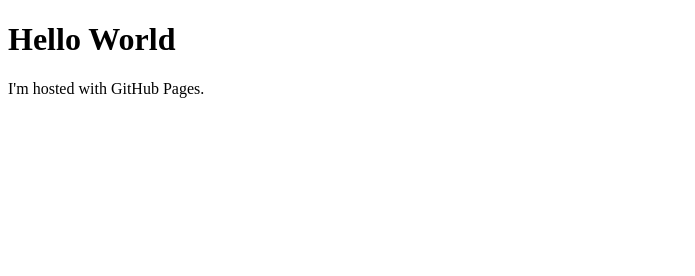
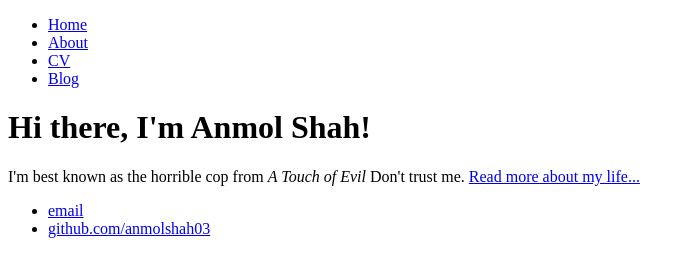
Before and after one commit to anmolshah03/anmolshah03.github.io, a plain HTML site: page index.html in a window 1280 px wide. Shown: the whole page, without its empty margins (0-695 px from the left). Drawn offline with Linux system fonts and the light colour scheme.

Commit message:
Update index.html

```diff
--- a/index.html
+++ b/index.html
@@ -1,7 +1,36 @@
-<!DOCTYPE html>
+<!-- <!DOCTYPE html>
 <html>
 <body>
 <h1>Hello World</h1>
 <p>I'm hosted with GitHub Pages.</p>
 </body>
+</html> -->
+
+<!DOCTYPE html>
+<html>
+	<head>
+		<title>Anmol Shah, Data Scientist</title>
+	</head>
+	<body>
+		<nav>
+    		<ul>
+        		<li><a href="/">Home</a></li>
+	        	<li><a href="/about">About</a></li>
+        		<li><a href="/cv">CV</a></li>
+        		<li><a href="/blog">Blog</a></li>
+    		</ul>
+		</nav>
+		<div class="container">
+    		<div class="blurb">
+        		<h1>Hi there, I'm Anmol Shah!</h1>
+				<p>I'm best known as the horrible cop from <em>A Touch of Evil</em> Don't trust me. <a href="/about">Read more about my life...</a></p>
+    		</div><!-- /.blurb -->
+		</div><!-- /.container -->
+		<footer>
+    		<ul>
+        		<li><a href="mailto:anmolshah03@gmail.com">email</a></li>
+        		<li><a href="https://github.com/anmolshah03">github.com/anmolshah03</a></li>
+			</ul>
+		</footer>
+	</body>
 </html>
```
